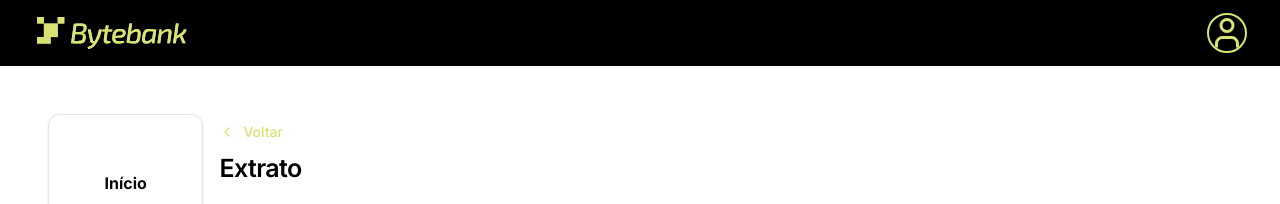
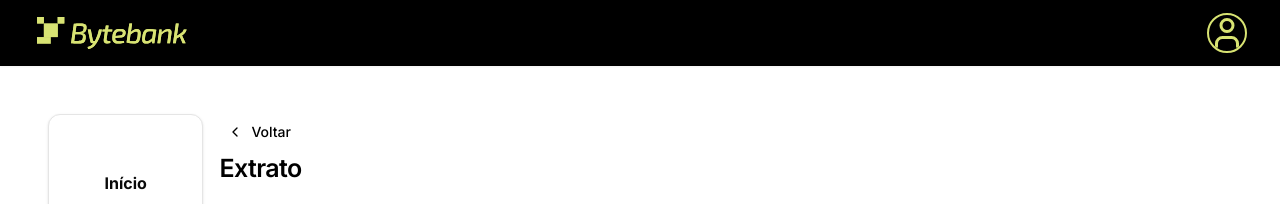
Before and after one commit to ViniBLK24/tech-challenge, a Next.js app: page /transactions in a window 1280 px wide. Shown: the top 204 px of the page. Built offline with nearby package versions, Linux system fonts and the light colour scheme.

Commit message:
chore:changing type of navigation to improve perfomance

```diff
--- a/src/components/transactions/PageHeader.tsx
+++ b/src/components/transactions/PageHeader.tsx
@@ -1,6 +1,7 @@
 import { Button } from "@/components/ui/Button";
 import { CardTitle } from "@/components/ui/Card";
 import { ChevronLeft } from "lucide-react";
+import Link from "next/link";
 
 interface PageHeaderProps {
   title: string;
@@ -16,11 +17,11 @@ export default function PageHeader({
   return (
     <div className="flex flex-col mb-6 justify-start">
       <div>
-        <Button variant="link" className="p-0 mr-4" asChild>
-          <a href={backHref}>
+        <Button variant="ghost" className="p-2" asChild>
+          <Link href={backHref}>
             <ChevronLeft size={16} />
             {backLabel}
-          </a>
+          </Link>
         </Button>
       </div>
       <h2 className="gap-2">
```
